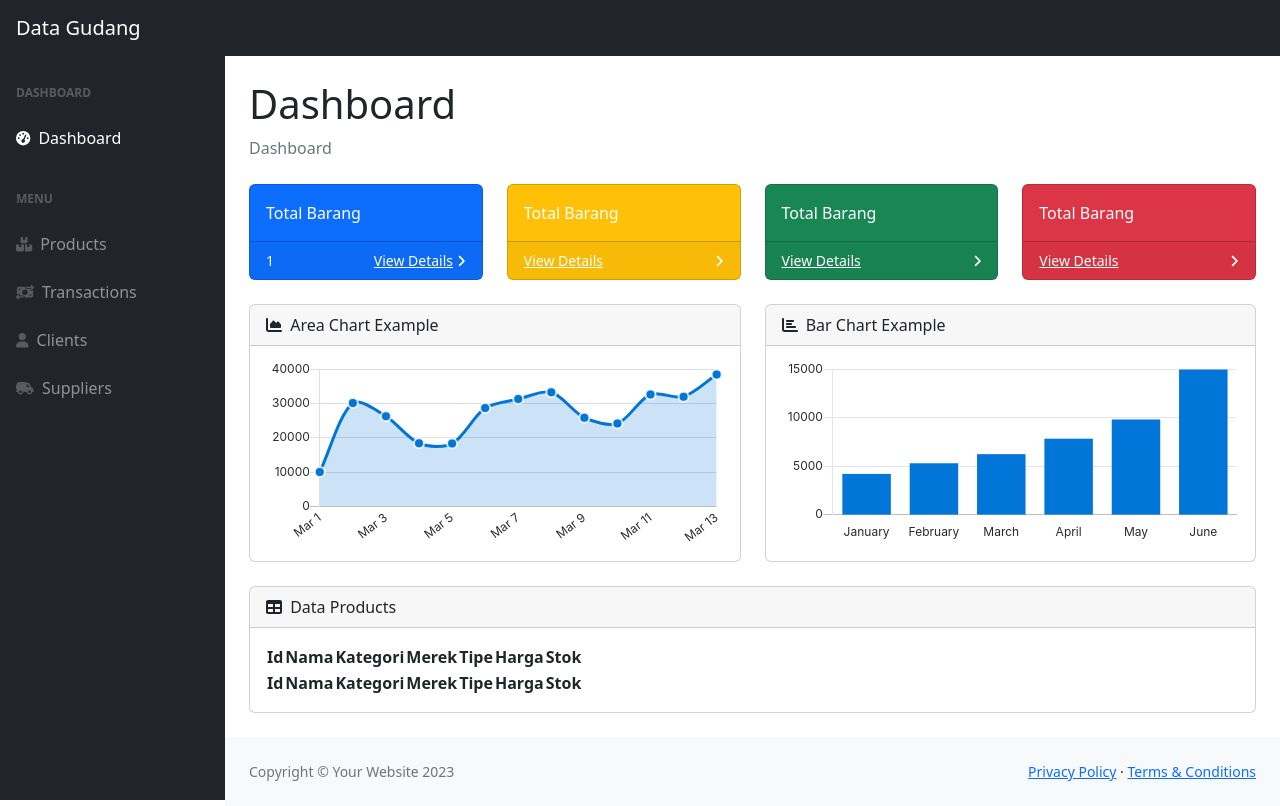
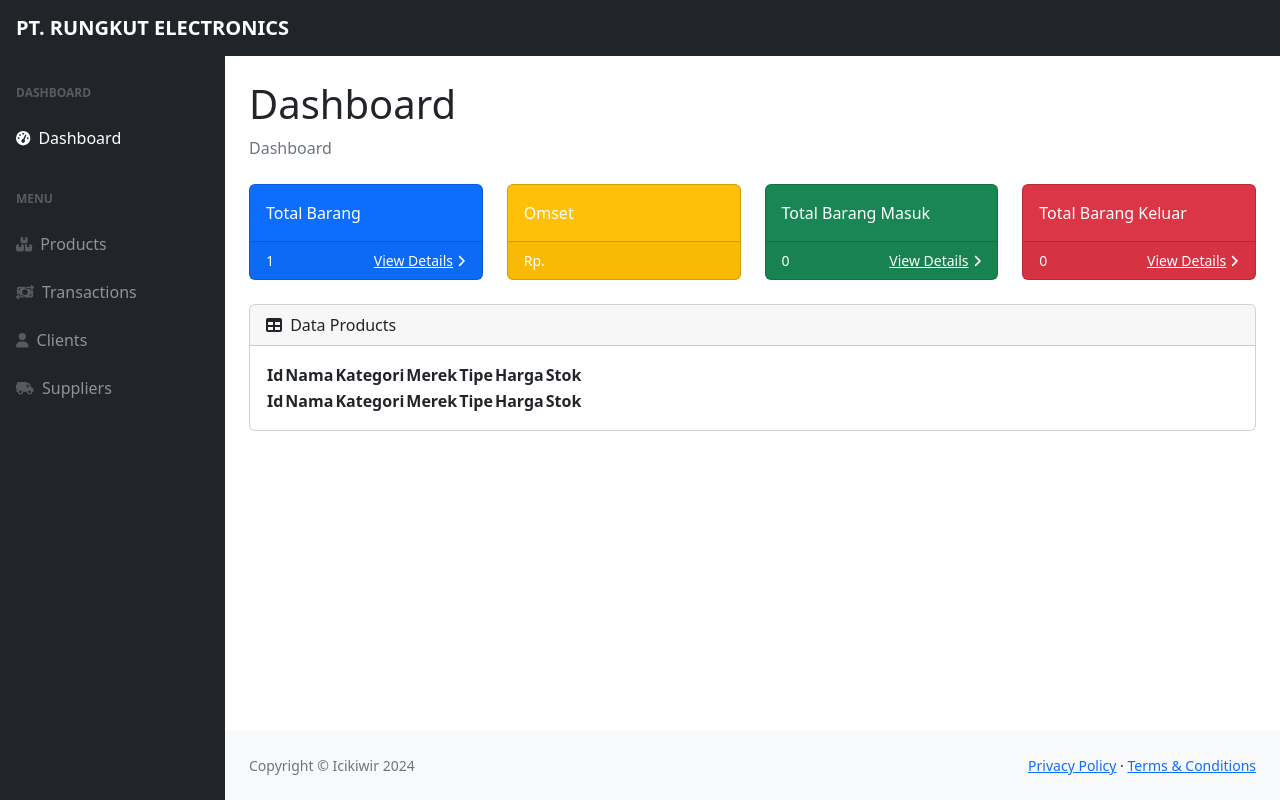
Before and after one commit to ArilPopon/uasbdl, a PHP site: page / in a window 1280 px wide. Run offline with PHP 8.4, Linux system fonts and the light colour scheme; tables that the repository leaves empty or names only in its code hold one stand-in row (values such as "Sample post"); lists and menus that the app fills with data are empty; some libraries are stand-ins or nearby versions.

Commit message:
mbuhlah opo wae

```diff
--- a/clients.php
+++ b/clients.php
@@ -27,7 +27,7 @@
 <body class="sb-nav-fixed">
     <nav class="sb-topnav navbar navbar-expand navbar-dark bg-dark">
         <!-- Navbar Brand-->
-        <a class="navbar-brand ps-3" href="index.html">Data Gudang</a>
+        <a class="navbar-brand ps-3 fw-bold" href="index.php">PT. RUNGKUT ELECTRONICS</a>
     </nav>
     <div id="layoutSidenav">
         <div id="layoutSidenav_nav">
@@ -84,7 +84,7 @@
                     <h1 class="mt-4">Clients</h1>
                     <ol class="breadcrumb mb-4">
                         <li class="breadcrumb-item">
-                            <a href="index.html">Dashboard</a>
+                            <a href="index.php">Dashboard</a>
                         </li>
                         <li class="breadcrumb-item active">Clients</li>
                     </ol>
--- a/index.php
+++ b/index.php
@@ -26,7 +26,7 @@
 <body class="sb-nav-fixed">
     <nav class="sb-topnav navbar navbar-expand navbar-dark bg-dark">
         <!-- Navbar Brand-->
-        <a class="navbar-brand ps-3" href="index.html">Data Gudang</a>
+        <a class="navbar-brand ps-3 fw-bold" href="index.php">PT. RUNGKUT ELECTRONICS</a>
     </nav>
     <div id="layoutSidenav">
         <div id="layoutSidenav_nav">
@@ -91,7 +91,7 @@
                                 <div
                                     class="card-footer align-items-center justify-content-between">
                                     <div class="d-flex">
-                                        <span class="small"><?php echo $queryCountProducts; ?></span>
+                                        <span class="small"><?php echo $countProducts['COUNT(*)']; ?></span>
                                         <div class="d-flex ms-auto">
                                             <a class="small text-white stretched-link" href="products.php">View Details</a>
                                             <div class="small text-white">
@@ -103,67 +103,52 @@
                             </div>
                         </div>
                         <div class="col-xl-3 col-md-6">
-                            <div class="card bg-warning text-white mb-4">
-                                <div class="card-body">Total Barang</div>
+                        <div class="card bg-warning text-white mb-4">
+                                <div class="card-body">Omset</div>
                                 <div
-                                    class="card-footer d-flex align-items-center justify-content-between">
-                                    <a class="small text-white stretched-link" href="#">View Details</a>
-                                    <div class="small text-white">
-                                        <i class="fas fa-angle-right"></i>
+                                    class="card-footer align-items-center justify-content-between">
+                                    <div class="d-flex">
+                                        <span class="small"><?php echo "Rp. " . $showOmset['total_omset']; ?></span>
                                     </div>
                                 </div>
                             </div>
                         </div>
                         <div class="col-xl-3 col-md-6">
                             <div class="card bg-success text-white mb-4">
-                                <div class="card-body">Total Barang</div>
+                                <div class="card-body">Total Barang Masuk</div>
                                 <div
-                                    class="card-footer d-flex align-items-center justify-content-between">
-                                    <a class="small text-white stretched-link" href="#">View Details</a>
-                                    <div class="small text-white">
-                                        <i class="fas fa-angle-right"></i>
+                                    class="card-footer align-items-center justify-content-between">
+                                    <div class="d-flex">
+                                        <span class="small"><?php echo $countTransactionsIn['COUNT(*)']; ?></span>
+                                        <div class="d-flex ms-auto">
+                                            <a class="small text-white stretched-link" href="products.php">View Details</a>
+                                            <div class="small text-white">
+                                                <i class="ms-1 fas fa-angle-right"></i>
+                                            </div>
+                                        </div>
                                     </div>
                                 </div>
                             </div>
                         </div>
                         <div class="col-xl-3 col-md-6">
                             <div class="card bg-danger text-white mb-4">
-                                <div class="card-body">Total Barang
-                                </div>
+                                <div class="card-body">Total Barang Keluar</div>
                                 <div
-                                    class="card-footer d-flex align-items-center justify-content-between">
-                                    <a class="small text-white stretched-link" href="#">View Details</a>
-                                    <div class="small text-white">
-                                        <i class="fas fa-angle-right"></i>
+                                    class="card-footer align-items-center justify-content-between">
+                                    <div class="d-flex">
+                                        <span class="small"><?php echo $countTransactionsOut['COUNT(*)']; ?></span>
+                                        <div class="d-flex ms-auto">
+                                            <a class="small text-white stretched-link" href="products.php">View Details</a>
+                                            <div class="small text-white">
+                                                <i class="ms-1 fas fa-angle-right"></i>
+                                            </div>
+                                        </div>
                                     </div>
                                 </div>
                             </div>
                         </div>
                     </div>
-                    <div class="row">
-                        <div class="col-xl-6">
-                            <div class="card mb-4">
-                                <div class="card-header">
-                                    <i class="fas fa-chart-area me-1"></i>
-                                    Area Chart Example
-                                </div>
-                                <div class="card-body">
-                                    <canvas id="myAreaChart" width="100%" height="40"></canvas>
-                                </div>
-                            </div>
-                        </div>
-                        <div class="col-xl-6">
-                            <div class="card mb-4">
-                                <div class="card-header">
-                                    <i class="fas fa-chart-bar me-1"></i>
-                                    Bar Chart Example
-                                </div>
-                                <div class="card-body">
-                                    <canvas id="myBarChart" width="100%" height="40"></canvas>
-                                </div>
-                            </div>
-                        </div>
-                    </div>
+
                     <div class="card mb-4">
                         <div class="card-header">
                             <i class="fas fa-table me-1"></i>
@@ -224,7 +209,7 @@
                 <div class="container-fluid px-4">
                     <div
                         class="d-flex align-items-center justify-content-between small">
-                        <div class="text-muted">Copyright &copy; Your Website 2023</div>
+                        <div class="text-muted">Copyright &copy; Icikiwir 2024</div>
                         <div>
                             <a href="#">Privacy Policy</a>
                             &middot;
--- a/products.php
+++ b/products.php
@@ -27,7 +27,7 @@
 <body class="sb-nav-fixed">
     <nav class="sb-topnav navbar navbar-expand navbar-dark bg-dark">
         <!-- Navbar Brand-->
-        <a class="navbar-brand ps-3" href="index.html">Data Gudang</a>
+        <a class="navbar-brand ps-3 fw-bold" href="index.php">PT. RUNGKUT ELECTRONICS</a>
     </nav>
     <div id="layoutSidenav">
         <div id="layoutSidenav_nav">
@@ -83,7 +83,7 @@
                     <h1 class="mt-4">Products</h1>
                     <ol class="breadcrumb mb-4">
                         <li class="breadcrumb-item">
-                            <a href="index.html">Dashboard</a>
+                            <a href="index.php">Dashboard</a>
                         </li>
                         <li class="breadcrumb-item active">Products</li>
                     </ol>
--- a/query.php
+++ b/query.php
@@ -10,7 +10,6 @@
 $queryCategories = "SELECT DISTINCT category_name FROM categories";
 
 // Range bro
-
 $minimum = isset($_POST['min_price']) ? (int)$_POST['min_price'] : 0;
 $maximum = isset($_POST['max_price']) ? (int)$_POST['max_price'] : 0;
 $queryRange = "SELECT p.product_id, p.name, c.category_name, p.brand, p.model_number, p.price, p.stock_quantity
@@ -37,14 +36,25 @@
 LEFT JOIN
     Suppliers s ON t.supplier_id = s.supplier_id
 LEFT JOIN
-    Clients c ON t.client_id = c.client_id
-LIMIT 0, 25;
-";
+    Clients c ON t.client_id = c.client_id";
 
 // count Products
-$getProducts = mysqli_query($conn, "select * from products");
-$queryCountProducts = mysqli_num_rows($getProducts);
+$countProducts = mysqli_query($conn, "SELECT COUNT(*) FROM products")->fetch_assoc();
 
+
+//omset cuy
+$queryOmset = "SELECT
+    SUM(t.quantity * p.price) AS total_omset
+FROM
+    transactions t
+JOIN
+    products p ON t.product_id = p.product_id
+WHERE
+    t.transaction_type = 'OUT'";
+
+//barang masuk
+$countTransactionsIn = mysqli_query($conn, "SELECT COUNT(*) FROM transactions WHERE transaction_type = 'IN'")->fetch_assoc();
+$countTransactionsOut = mysqli_query($conn, "SELECT COUNT(*) FROM transactions WHERE transaction_type = 'OUT'")->fetch_assoc();
 
 $queryClients = "SELECT * FROM clients";
 $querySuppliers = "SELECT * FROM suppliers";
@@ -54,3 +64,4 @@
 $showTransactions = $conn->query($queryTransactions);
 $showClients = $conn->query($queryClients);
 $showSuppliers = $conn->query($querySuppliers);
+$showOmset = mysqli_query($conn, $queryOmset) ->fetch_assoc();
--- a/suppliers.php
+++ b/suppliers.php
@@ -27,7 +27,7 @@
 <body class="sb-nav-fixed">
     <nav class="sb-topnav navbar navbar-expand navbar-dark bg-dark">
         <!-- Navbar Brand-->
-        <a class="navbar-brand ps-3" href="index.html">Data Gudang</a>
+        <a class="navbar-brand ps-3 fw-bold" href="index.php">PT. RUNGKUT ELECTRONICS</a>
     </nav>
     <div id="layoutSidenav">
         <div id="layoutSidenav_nav">
@@ -84,7 +84,7 @@
                     <h1 class="mt-4">Clients</h1>
                     <ol class="breadcrumb mb-4">
                         <li class="breadcrumb-item">
-                            <a href="index.html">Dashboard</a>
+                            <a href="index.php">Dashboard</a>
                         </li>
                         <li class="breadcrumb-item active">Suppliers</li>
                     </ol>
--- a/transactions.php
+++ b/transactions.php
@@ -27,7 +27,7 @@
 <body class="sb-nav-fixed">
     <nav class="sb-topnav navbar navbar-expand navbar-dark bg-dark">
         <!-- Navbar Brand-->
-        <a class="navbar-brand ps-3" href="index.html">Data Gudang</a>
+        <a class="navbar-brand ps-3 fw-bold" href="index.php">PT. RUNGKUT ELECTRONICS</a>
     </nav>
     <div id="layoutSidenav">
         <div id="layoutSidenav_nav">
@@ -84,7 +84,7 @@
                     <h1 class="mt-4">Transactions</h1>
                     <ol class="breadcrumb mb-4">
                         <li class="breadcrumb-item">
-                            <a href="index.html">Dashboard</a>
+                            <a href="index.php">Dashboard</a>
                         </li>
                         <li class="breadcrumb-item active">Transactions</li>
                     </ol>
```
